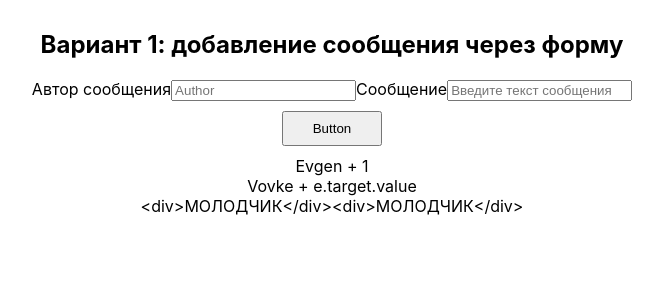
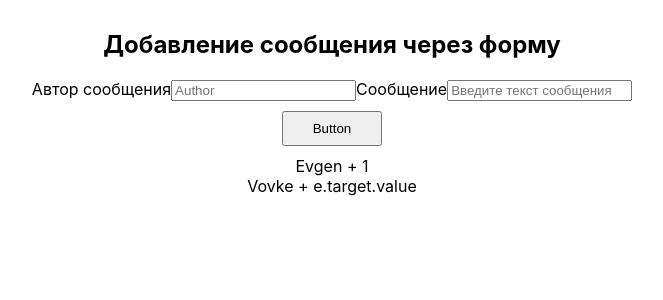
Before and after one commit to Zlandars/reactapp, a React (Create React App) app: page / in a window 1280 px wide. Shown: the top 300 px of the page, without its empty margins (308-971 px from the left). Built offline with nearby package versions, Linux system fonts and the light colour scheme.

Commit message:
SecondLesson

```diff
--- a/src/App.js
+++ b/src/App.js
@@ -1,53 +1,67 @@
 // import logo from './logo.svg';
-import {useEffect, useRef, useState} from "react";
+import { useEffect, useRef, useState } from "react";
 import Message from "./modules/Message";
 
 function App() {
-    const inputEl = useRef();
   const formEl = useRef();
-  const [messageList, setMessageList] = useState([{
-      author: 'Evgen',
-      msg: '1'
-  },{
-      author: 'Vovke',
-      msg: 'e.target.value'
-  }]);
-  function error(params) {
-      console.log('Введите в поле данные ' + params.labels[0].innerText);
+  const [messageList, setMessageList] = useState([
+    {
+      id: 1,
+      author: "Evgen",
+      msg: "1",
+    },
+    {
+      id: 2,
+      author: "Vovke",
+      msg: "e.target.value",
+    },
+  ]);
+  useEffect(() => {
+    if (
+      messageList.length > 2 &&
+      (messageList[messageList.length - 1] !==
+        messageList[messageList.length - 2])
+    ) {
+      setTimeout(() => {
+        document
+          .querySelector(".mainBlock")
+          .append(
+            "Спасибо за комментарий " +
+              messageList[messageList.length - 1].author
+          );
+      }, 1000);
     }
-  useEffect(()=>{
-      document.querySelector('.mainBlock').append('<div>МОЛОДЧИК</div>')
-  },[messageList])
+  }, [messageList]);
   return (
     <div className="mainBlock">
-
-        <form action="" ref={formEl}>
-            <h2>Вариант 1: добавление сообщения через форму</h2>
+      <form action="post" ref={formEl}>
+        <h2>Добавление сообщения через форму</h2>
         <label htmlFor="author">Автор сообщения</label>
-            <input id='author' type="text" placeholder='Author'/>
+        <input id="author" type="text" placeholder="Author" required />
         <label htmlFor="message">Сообщение</label>
-            <input id='message' type="text" placeholder='Введите текст сообщения' />
-            <button onClick={(event)=>{
+        <input id="message" type="text" placeholder="Введите текст сообщения" required />
+        <button
+          onClick={(event) => {
             event.preventDefault();
             setMessageList([
               ...messageList,
               {
-                        author: formEl.current[0].value ? formEl.current[0].value : error(formEl.current[0]),
-                        msg: formEl.current[1].value ? formEl.current[1].value : error(formEl.current[1])
-                    }
+                id: messageList.length + 1,
+                author: formEl.current[0].value,
+                msg: formEl.current[1].value,
+              },
             ]);
-                formEl.current[0].value = '';
-                formEl.current[1].value = '';
-                }
-            }>Button</button>
+            formEl.current[0].value = "";
+            formEl.current[1].value = "";
+          }}
+        >
+          Button
+        </button>
       </form>
 
-        {messageList.map((item)=>{
-            return (
-                    <Message obj={item} />
-                );
+      {messageList.map((item) => {
+        return <Message obj={item} key={item.id} />;
       })}
-
     </div>
     // <div className="App">
     //   <header className="App-header">
```
Lines whose indentation alone changed are shown as unchanged.
